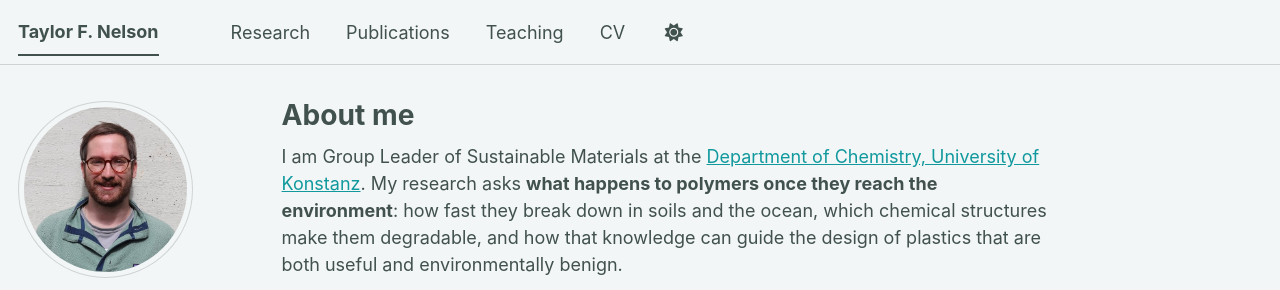
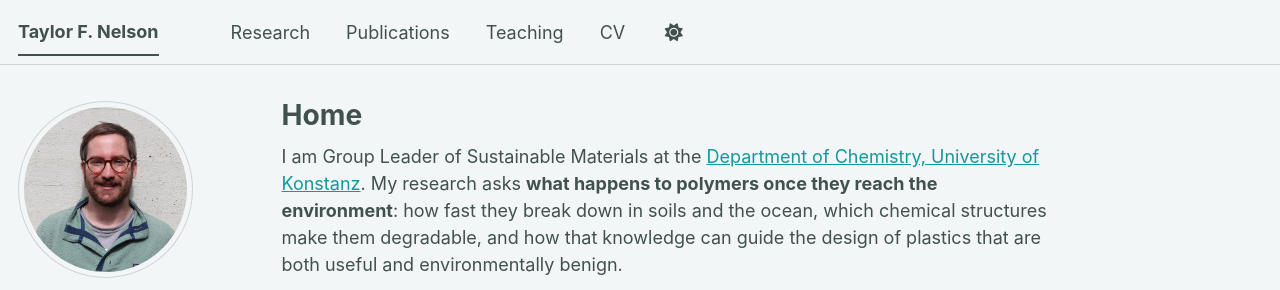
Before and after one commit to nelson-research-group/nelson-research-group.github.io, a Jekyll site: the page built from _pages/about.md, in a window 1280 px wide and 946 px high. Shown: the top 290 px of the window. Built offline with Jekyll 4.4.1, drawn with Linux system fonts in a browser that asks for light colours; a style sheet for code colours, icons or effects is not loaded.

Commit message:
Update about.md

```diff
--- a/_pages/about.md
+++ b/_pages/about.md
@@ -1,10 +1,10 @@
 ---
 permalink: /
-title: "About me"
+title: "Home"
 author_profile: true
 redirect_from:
-  - /about/
-  - /about.html
+  - /home/
+  - /home.html
 ---
 
 I am Group Leader of Sustainable Materials at the [Department of Chemistry, University of Konstanz](https://www.chemie.uni-konstanz.de/mecking/). My research asks **what happens to polymers once they reach the environment**: how fast they break down in soils and the ocean, which chemical structures make them degradable, and how that knowledge can guide the design of plastics that are both useful and environmentally benign.
```
